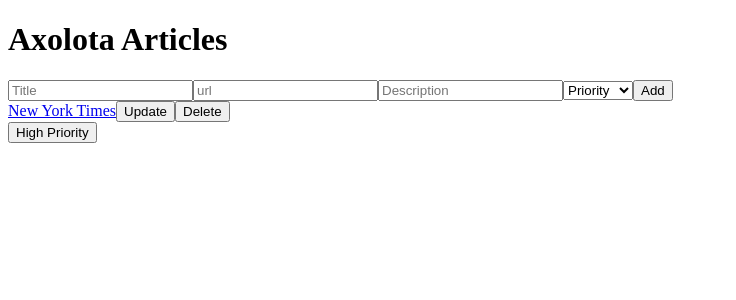
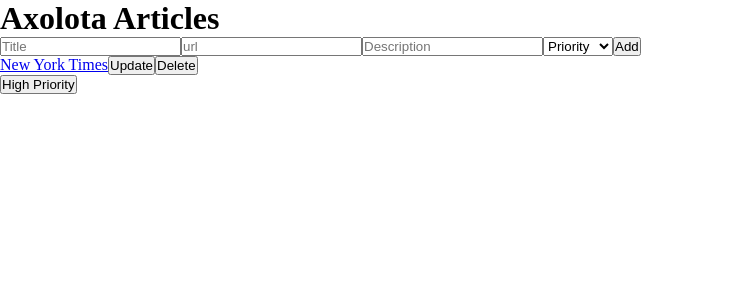
Before and after one commit to Axolotl-Associated/axolota-articles, a React app: page / in a window 1280 px wide. Both pictures are taken after typing "name@example.com", "Sample" into the empty fields and a click on the button "Log In". Shown: the top 300 px of the page, without its empty margins (0-736 px from the left). Built offline with nearby package versions, Linux system fonts and the light colour scheme.

Commit message:
added style on stylesheet with classnames and ids on each jsx file

```diff
--- a/client/components/addForm.jsx
+++ b/client/components/addForm.jsx
@@ -29,18 +29,18 @@ function AddForm(){
 
 
   return(
-    <div className="addForm">
-      <form onSubmit={handleSubmit}>
-        <input type="text" placeholder="Title" value={title} onChange={(e) => setTitle(e.target.value)}/>
-        <input type="text" placeholder="url" value={url} onChange={(e) => setUrl(e.target.value)}/>
-        <input type="text" placeholder="Description" value={description} onChange={(e) => setDescription(e.target.value)}/>
-        <select value={priority} onChange={(e) => setPriority(e.target.value)}>
+    <div id="add-form">
+      <form onSubmit={handleSubmit} >
+        <input className="input-add-form" type="text" placeholder="Title" value={title} onChange={(e) => setTitle(e.target.value)}/>
+        <input className="input-add-form" type="text" placeholder="url" value={url} onChange={(e) => setUrl(e.target.value)}/>
+        <input className="input-add-form" type="text" placeholder="Description" value={description} onChange={(e) => setDescription(e.target.value)}/>
+        <select className="priority" value={priority} onChange={(e) => setPriority(e.target.value)}>
           <option>Priority</option>
           <option value="high">High</option>
           <option value="medium">Medium</option>
           <option value="low">Low</option>
           </select>
-          <button>Add</button>
+          <button id="add-btn">Add</button>
       </form>
     </div>
   )
--- a/client/components/article.jsx
+++ b/client/components/article.jsx
@@ -37,11 +37,11 @@ class Article extends Component {
 // delete button needs a handle click function
   render() {
   return (
-    <div>
+    <div className="article">
       {this.state.openModal ? (<UpdateModal handleUpdateClick={this.handleUpdateClick} />) : null}
       <a href={this.props.url} target="_blank">{this.props.title}</a>
-      <button onClick={this.handleUpdateClick}>Update</button>
-      <button onClick={this.handleDeleteClick}>Delete</button>
+      <button className="update-btn" onClick={this.handleUpdateClick}>Update</button>
+      <button className="delete-btn" onClick={this.handleDeleteClick}>Delete</button>
     </div>
     )
   }
--- a/client/components/dashboard.jsx
+++ b/client/components/dashboard.jsx
@@ -5,12 +5,14 @@ import Dropdown from './dropdown.jsx'
 
 function Dashboard() {
   return (
-    <div className="dashboard">
+    <div id="dashboard">
       <AddForm />
       <Top3list />
+      <div id="dropdown-container">
       <Dropdown text="High Priority" />
       {/* <Dropdown title="Medium Priority"/>
       <Dropdown title="Low Priority"/> */}
+      </div>
     </div>
   )
 }
--- a/client/components/dropdown.jsx
+++ b/client/components/dropdown.jsx
@@ -20,13 +20,13 @@ class Dropdown extends Component {
     const articles = [];
     articles.push(<Article url="www.google.com" title="Link to Google" />);
 
-      return(
-          <div>
-              <button onClick={() => this.ToggleButton()}>
+      return (
+        <div className="dropdown">
+            <button className="dropdown-btn" onClick={() => this.ToggleButton()}>
                 {this.props.text}
-              </button>
-              {!this.state.textDisplay && articles}
-          </div>
+            </button>
+            {!this.state.textDisplay && articles}
+        </div>
       )
   }
 }
--- a/client/components/login.jsx
+++ b/client/components/login.jsx
@@ -37,13 +37,13 @@ function Login(props) {
   // an input for email
   // an input for password
   return (
-    <div className="login">
+    <div id="login">
       <form onSubmit={handleSubmit}>
         <input placeholder="Email" value={email} onChange={(e) => setEmail(e.target.value)}></input>
         <input placeholder="Password" value={password} onChange={(e) => setPassword(e.target.value)}></input>
-        <button>Log In</button>
+        <button id="login-btn">Log In</button>
       </form>
-      <button onClick={props.handleSignUp}>Sign Up</button>
+      <button id="signup-btn" onClick={props.handleSignUp}>Sign Up</button>
     </div>
   )
 
--- a/client/components/signUp.jsx
+++ b/client/components/signUp.jsx
@@ -32,11 +32,11 @@ function SignUp(props) {
   // an input for email
   // an input for password
   return (
-    <div className="login">
+    <div id="sign-up">
       <form onSubmit={handleSubmit}>
         <input placeholder="Email" value={email} onChange={(e) => setEmail(e.target.value)}></input>
         <input type="password" placeholder="Password" value={password} onChange={(e) => setPassword(e.target.value)}></input>
-        <button>Sign Up</button>
+        <button id="signup-pg-btn">Sign Up</button>
       </form>
     </div>
   )
--- a/client/components/top3list.jsx
+++ b/client/components/top3list.jsx
@@ -21,7 +21,7 @@ function Top3list(){
   // });
 
   return (
-    <div>
+    <div id="top-list">
       {/* {articles} */}
       <Article url="www.newyorktimes.com" title="New York Times" />
     </div>
--- a/client/components/updateModal.jsx
+++ b/client/components/updateModal.jsx
@@ -30,18 +30,18 @@ function UpdateModal(props) {
 
 
   return (
-  <div>
+  <div className="update-modal">
     <form onSubmit={handleSubmit}>
-      <input type="text" value={title} onChange={(e) => setTitle(e.target.value)} />
-      <input type="text" value={url} onChange={(e) => setUrl(e.target.value)} />
-      <input type="text" value={description} onChange={(e) => setDescription(e.target.value)} />
-      <select value={priority} onChange={(e) => setPriority(e.target.value)}>
+      <input className="input-update" type="text" value={title} onChange={(e) => setTitle(e.target.value)} />
+      <input className="input-update" type="text" value={url} onChange={(e) => setUrl(e.target.value)} />
+      <input className="input-update" type="text" value={description} onChange={(e) => setDescription(e.target.value)} />
+      <select className="update-priority" value={priority} onChange={(e) => setPriority(e.target.value)}>
           <option>Priority</option>
           <option value="high">High</option>
           <option value="medium">Medium</option>
           <option value="low">Low</option>
         </select>
-      <button>Update</button>
+      <button className="update-modal-btn">Update</button>
     </form>
   </div>
   )
--- a/client/index.html
+++ b/client/index.html
@@ -6,7 +6,7 @@
   <title>Axolota Articles</title>
 </head>
 <body>
-  <h1>Axolota Articles</h1>
+  <h1 id="title">Axolota Articles</h1>
   <div id="root">
   </div>
   <script type="text/javascript" src="build/bundle.js"></script>
--- a/client/index.js
+++ b/client/index.js
@@ -1,6 +1,8 @@
 import React from 'react';
 import { render } from 'react-dom';
 import App from './App.js';
+import styles from './style.scss';
+
 
 render (
   <App />,
--- a/client/style.scss
+++ b/client/style.scss
@@ -0,0 +1,94 @@
+* {
+  margin: 0;
+  padding: 0;
+}
+
+/* MAIN TITLE */
+#title {
+
+}
+
+/* LOGIN DIV */
+#login {
+  // login button
+  #login-btn {
+
+  }
+  // signup button on login page
+  #signup-btn {
+
+  }
+}
+
+/* SIGN UP DIV */
+#sign-up {
+  // signup page button
+  #signup-pg-btn {
+
+  }
+}
+
+/* ADD FORM DIV */
+#add-form {
+  // add form inputs
+  .input-add-form {
+
+  }
+  // add form button
+  #add-btn {
+
+  }
+  // add form dropdown
+  #priority {
+
+  }
+
+}
+/* DASHBOARD */
+#dashboard {
+  // top 3 list
+  #top-list {
+
+  }
+  // dropdown container
+  #dropdown-container {
+
+  }
+}
+
+/* DROPDOWNS */
+.dropdown {
+  //dropdown button
+  .dropdown-btn {
+
+  }
+}
+
+/* ARTICLES */
+.article {
+  //update button
+  .update-btn {
+
+  }
+  //delete button
+  .delete-btn {
+
+  }
+}
+
+/* UPDATE MODAL */
+.update-modal {
+  // update inputs
+  .input-update {
+
+  }
+  // priority dropdown in update modal
+  .update-priority {
+
+  }
+  // update button in update modal
+  .update-modal-btn {
+
+  }
+
+}
```
